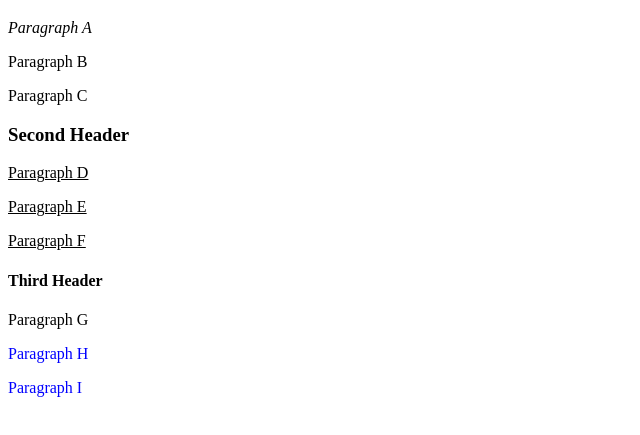
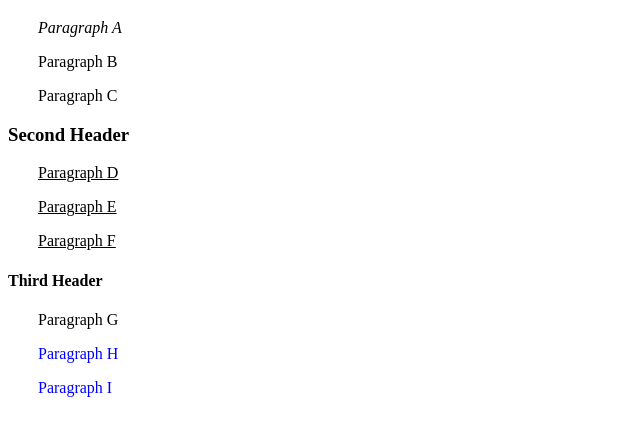
Before and after one commit to TPincher/nology-challenges-ThomasPincher, a plain HTML site: page combinatorschallenge2.html in a window 1280 px wide. Shown: the part 61-496 px from the top of the page, without its empty margins (0-640 px from the left). Drawn offline with Linux system fonts and the light colour scheme.

Commit message:
Added combinator challenges

```diff
--- a/combchal2.css
+++ b/combchal2.css
@@ -1,3 +1,7 @@
+p {
+    margin-left: 30px;
+}
+
 h1 + p {
     font-style: italic;
 }
```
